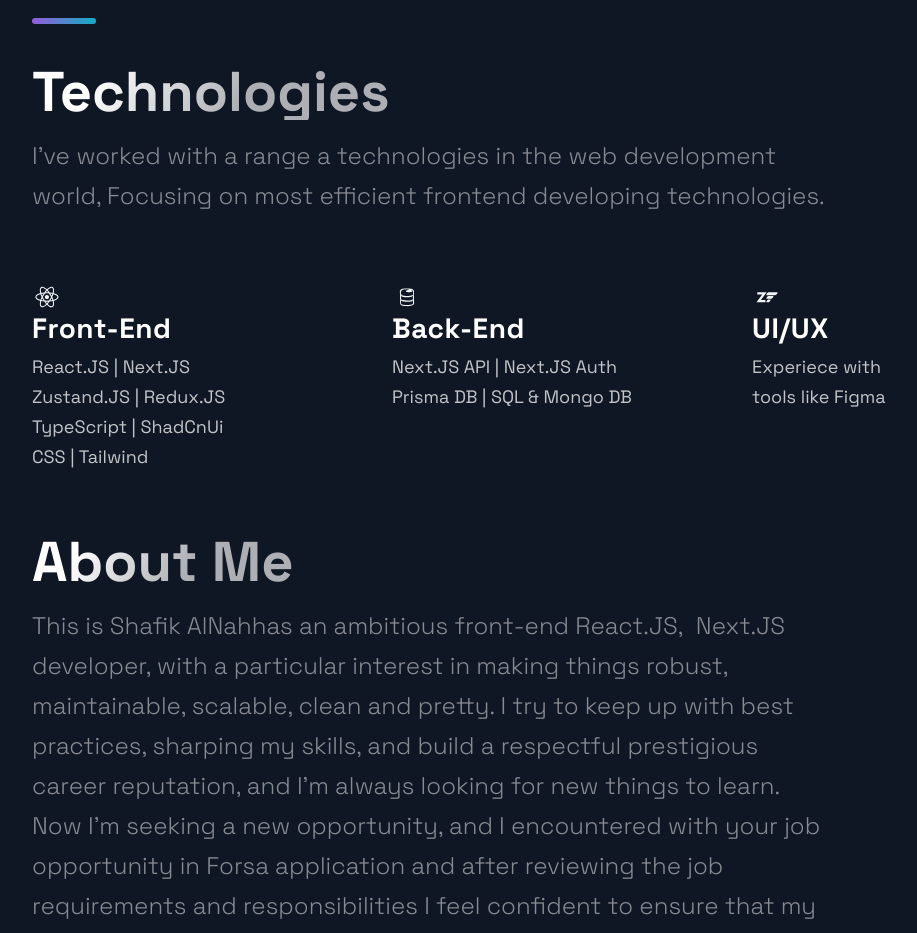
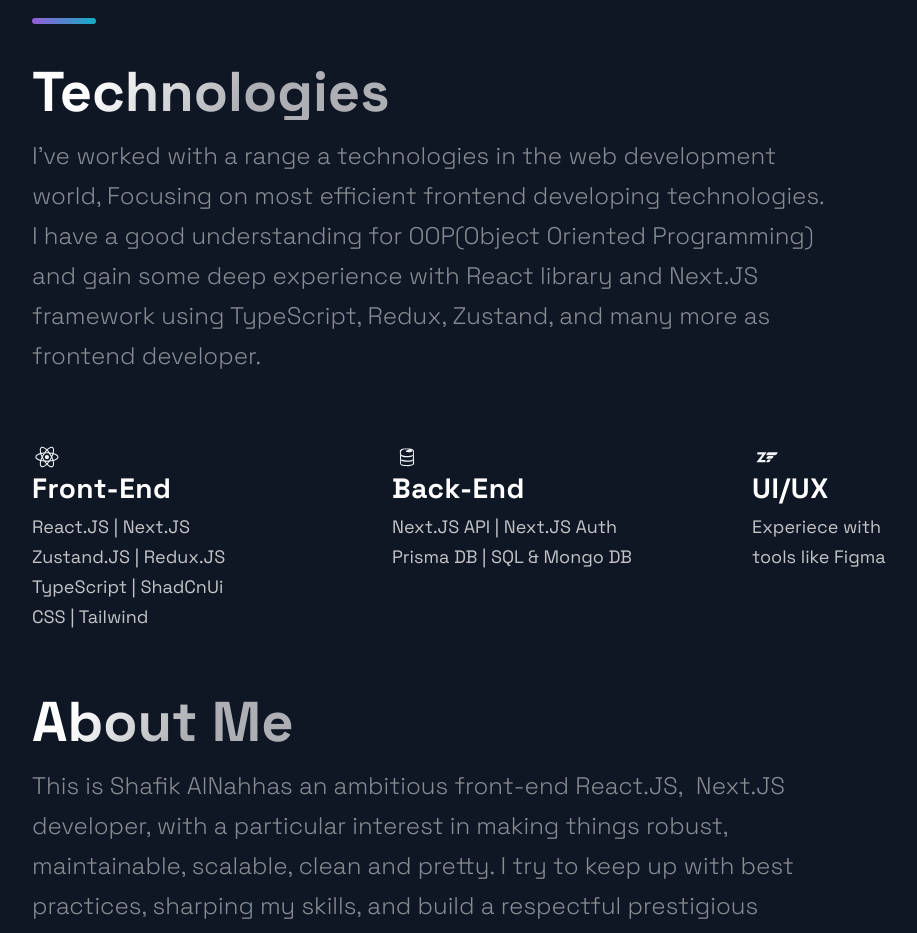
Before and after one commit to mhdshafi294/portfolio, a Next.js app: page / in a window 1280 px wide. Shown: the part 2640-3573 px from the top of the page, without its empty margins (88-1005 px from the left). Built offline with nearby package versions, Linux system fonts and the light colour scheme.

Commit message:
update about me

```diff
--- a/components/Technologies/Technologies.js
+++ b/components/Technologies/Technologies.js
@@ -20,7 +20,10 @@
     <SectionTitle>Technologies</SectionTitle>
     <SectionText>
       I've worked with a range a technologies in the web development world,
-      Focusing on most efficient frontend developing technologies.
+      Focusing on most efficient frontend developing technologies. I have a good
+      understanding for OOP(Object Oriented Programming) and gain some deep
+      experience with React library and Next.JS framework using TypeScript,
+      Redux, Zustand, and many more as frontend developer.
     </SectionText>
     <List>
       <ListItem>
--- a/components/TimeLine/TimeLine.js
+++ b/components/TimeLine/TimeLine.js
@@ -72,16 +72,9 @@
         maintainable, scalable, clean and pretty. I try to keep up with best
         practices, sharping my skills, and build a respectful prestigious career
         reputation, and I'm always looking for new things to learn. Now I'm
-        seeking a new opportunity, and I encountered with your job opportunity
-        in Forsa application and after reviewing the job requirements and
-        responsibilities I feel confident to ensure that my skills align with
-        them. I have a good understanding for OOP(Object Oriented Programming)
-        and gain some deep experience with React library and Next.JS framework
-        using TypeScript, Redux, Zustand, and many more as frontend developer.
-        Please feel free to check my portfolio, my GitHub account, and some of
-        my projects. My first priority at this stage of my career is to gain
-        more and more experience and build a great and prestigious reputation
-        ethnically and professionally in the industry.
+        seeking a new opportunity. My first priority at this stage of my career
+        is to gain more and more experience and build a great and prestigious
+        reputation ethnically and professionally in the industry.
       </SectionText>
       <CarouselContainer ref={carouselRef} onScroll={handleScroll}>
         <>
```
